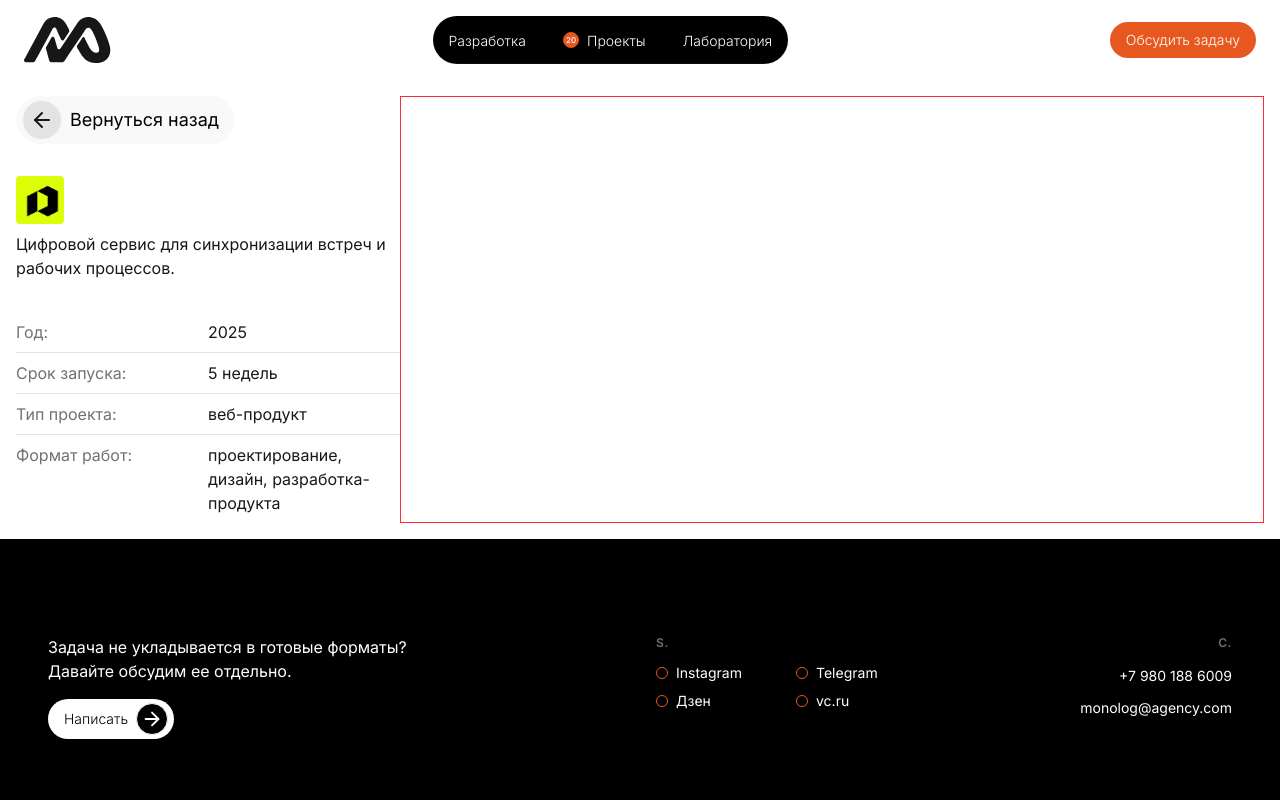
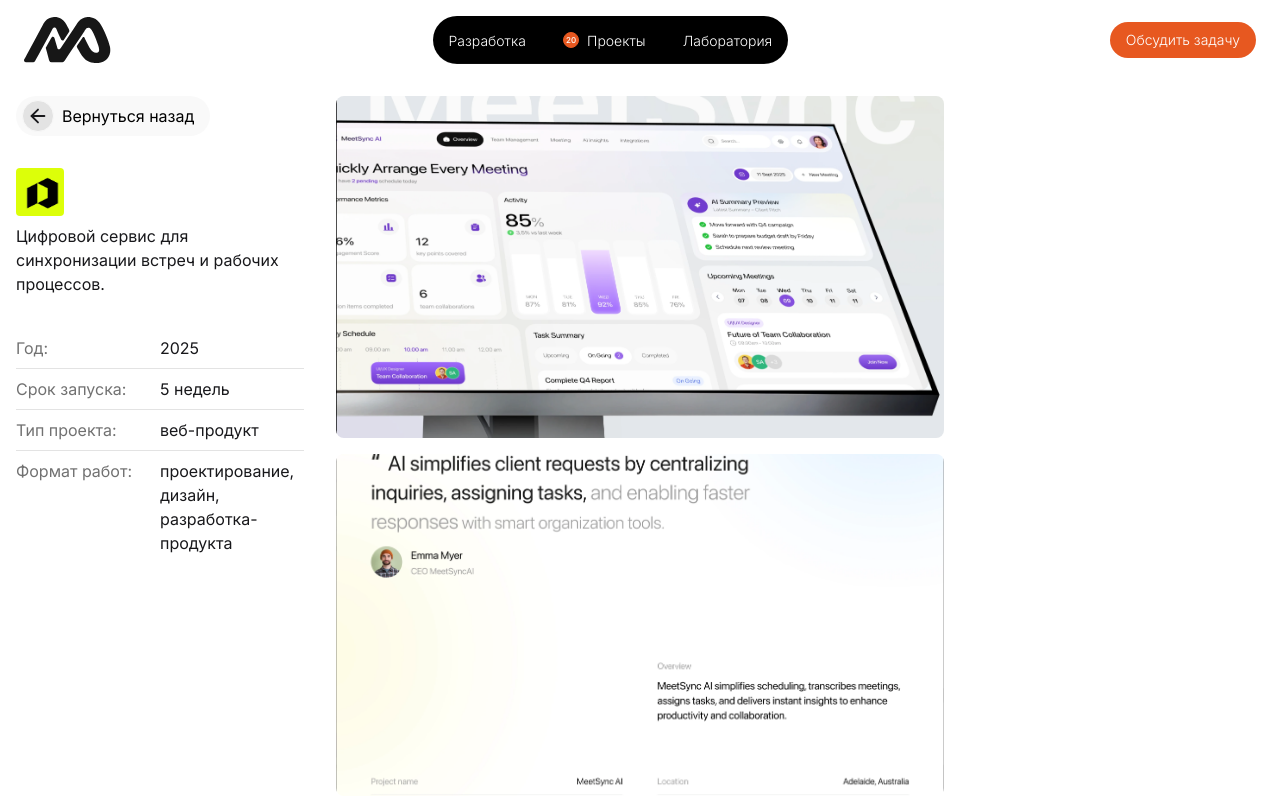
Before and after one commit to mkeverything/monolog, a Next.js app: page /projects/alphamark in a window 1280 px wide. Shown: the top 800 px of the page. Built offline with nearby package versions, Linux system fonts and the light colour scheme.

Commit message:
Projects/[slug] page

```diff
--- a/src/app/projects/[slug]/page.tsx
+++ b/src/app/projects/[slug]/page.tsx
@@ -16,13 +16,22 @@
 
   const { meta } = project
 
-  console.log(meta)
-
   return (
-    <div className='flex size-full p-4'>
+    <div className='grid size-full grid-cols-1 gap-8 p-4 lg:grid-cols-4'>
       <Meta meta={meta} />
       <Content images={meta.images} />
     </div>
+  )
+}
+
+const BackButton: FC<{ cta: string }> = ({ cta }) => {
+  return (
+    <Button className='bg-neutral text-primary flex h-10 w-fit gap-2 pr-4 pl-1.5 font-normal'>
+      <Badge className='bg-secondary size-8 p-1'>
+        <ArrowLeft />
+      </Badge>
+      {cta}
+    </Button>
   )
 }
 
@@ -30,14 +39,11 @@
   const {
     projects: { cta },
   } = getSiteContent()
+
   return (
-    <div className='flex max-w-sm flex-col gap-8'>
-      <Button className='bg-neutral text-primary flex h-12 w-fit gap-2 pr-4 pl-1.5 text-lg font-normal'>
-        <Badge className='bg-secondary size-10 p-1'>
-          <ArrowLeft />
-        </Badge>
-        {cta}
-      </Button>
+    <div className='flex w-full flex-col items-center gap-8 sm:w-full lg:max-w-xs lg:items-start'>
+      <BackButton cta={cta} />
+      <div className='flex flex-col gap-8 md:flex-row lg:flex-col'>
         <div className='flex flex-col gap-2'>
           <div className='relative size-12 overflow-hidden rounded-sm'>
             <Image src={meta.icon || ''} fill alt='icon' />
@@ -57,6 +63,7 @@
           })}
         </div>
       </div>
+    </div>
   )
 }
 
@@ -74,20 +81,18 @@
 )
 
 const Content: FC<{ images: string[] }> = ({ images }) => (
-  <div className='size-lg flex flex-col border w-full border-red-500'>
-    {images.map((image, i) => {
-      console.log(image)
-      return (
-        <div key={i} className='relative w-full'>
+  <div className='col-span-2 flex w-full flex-col gap-4'>
+    {images.map((image, i) => (
+      <div key={i} className='relative aspect-video w-full'>
         <Image
-            key={i}
-            src={image || ''}
+          src={image}
           fill
-            alt={`image-${i}`}
+          className='rounded-lg object-cover'
+          alt={`Project image ${i + 1}`}
+          sizes='(max-width: 768px) 100vw, 80vw'
         />
       </div>
-      )
-    })}
+    ))}
   </div>
 )
 
```
Lines whose indentation alone changed are shown as unchanged.
